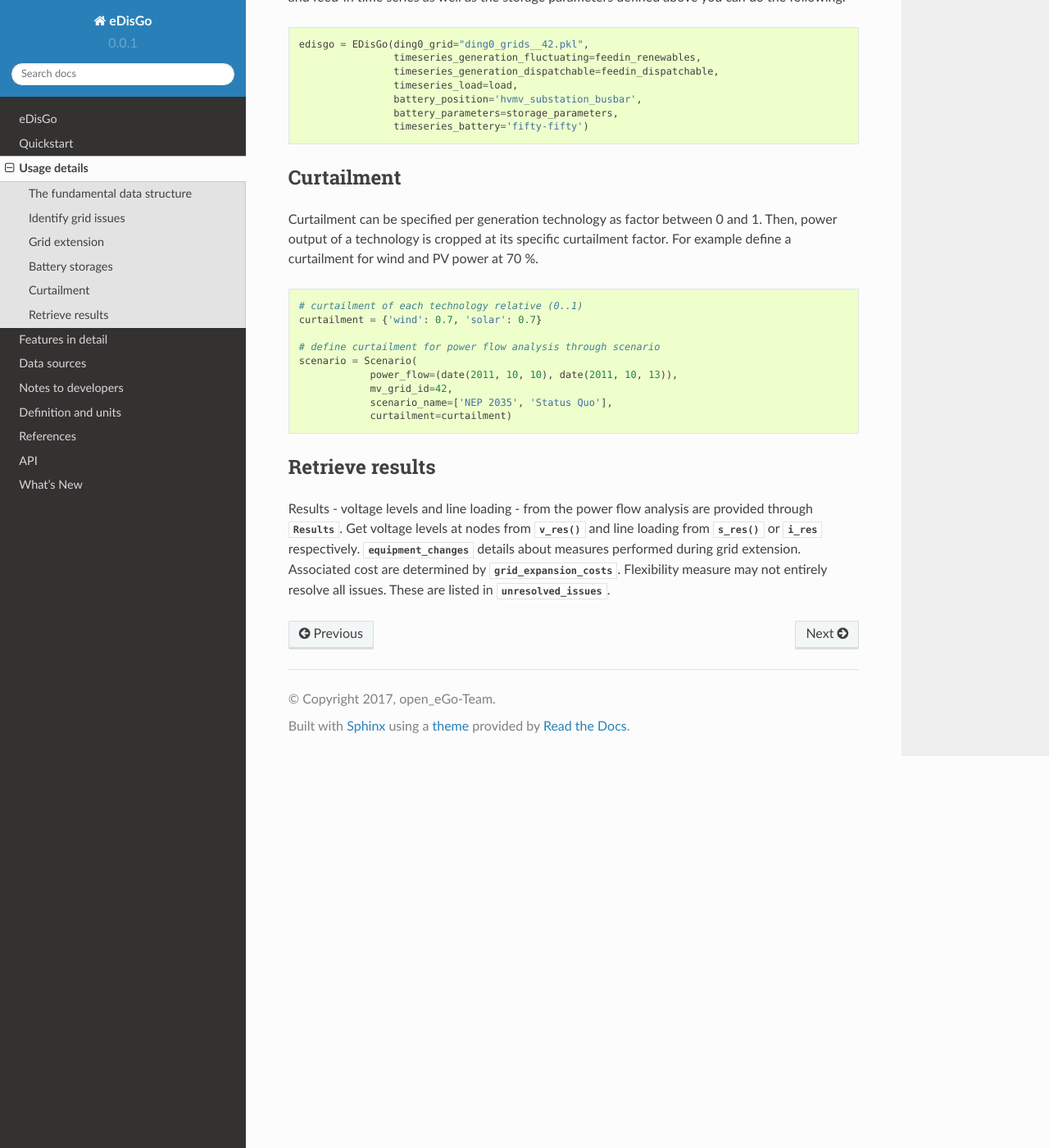
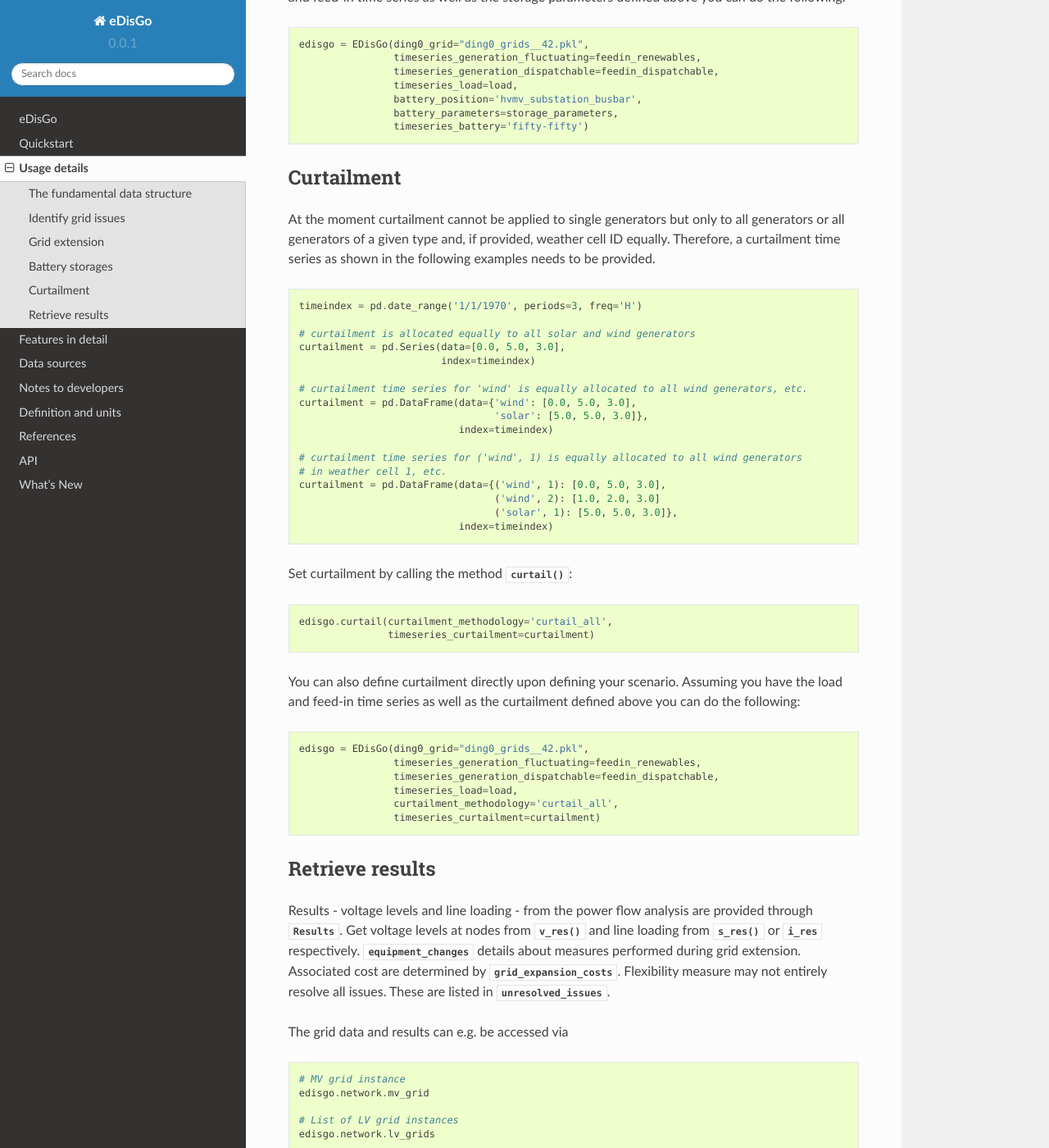
Before and after one commit to openego/eDisGo, a Sphinx documentation site: the page built from doc/usage_details.rst, in a window 1280 px wide and 1400 px high, scrolled down 3186 px. Shown: the whole window at 82% size. Built offline with Sphinx 7.4.7 and the Read the Docs theme 2.0.0, drawn with Linux system fonts in a browser that asks for light colours; formulas are drawn with MathJax 3; some of the changed text lies outside the part shown.

Commit message:
Adapt curtailment documentation

```diff
--- a/doc/usage_details.rst
+++ b/doc/usage_details.rst
@@ -179,22 +179,49 @@ above you can do the following:
 Curtailment
 -----------
 
-Curtailment can be specified per generation technology as factor between 0 and
-1. Then, power output of a technology is cropped at its specific curtailment
-factor.
-For example define a curtailment for wind and PV power at 70 %.
+At the moment curtailment cannot be applied to single generators but only to all generators or
+all generators of a given type and, if provided, weather cell ID equally.
+Therefore, a curtailment time series as shown in the following examples needs to be provided.
 
 .. code-block:: python
 
-    # curtailment of each technology relative (0..1)
-    curtailment = {'wind': 0.7, 'solar': 0.7}
+    timeindex = pd.date_range('1/1/1970', periods=3, freq='H')
 
-    # define curtailment for power flow analysis through scenario
-    scenario = Scenario(
-                power_flow=(date(2011, 10, 10), date(2011, 10, 13)),
-                mv_grid_id=42,
-                scenario_name=['NEP 2035', 'Status Quo'],
-                curtailment=curtailment)
+    # curtailment is allocated equally to all solar and wind generators
+    curtailment = pd.Series(data=[0.0, 5.0, 3.0],
+			    index=timeindex)
+
+    # curtailment time series for 'wind' is equally allocated to all wind generators, etc.
+    curtailment = pd.DataFrame(data={'wind': [0.0, 5.0, 3.0],
+			             'solar': [5.0, 5.0, 3.0]},
+			       index=timeindex)
+
+    # curtailment time series for ('wind', 1) is equally allocated to all wind generators
+    # in weather cell 1, etc.
+    curtailment = pd.DataFrame(data={('wind', 1): [0.0, 5.0, 3.0],
+				     ('wind', 2): [1.0, 2.0, 3.0]
+			             ('solar', 1): [5.0, 5.0, 3.0]},
+			       index=timeindex)
+
+Set curtailment by calling the method :meth:`~.grid.network.EDisGo.curtail()`:
+
+.. code-block:: python
+
+    edisgo.curtail(curtailment_methodology='curtail_all',
+                   timeseries_curtailment=curtailment)
+
+You can also define curtailment directly upon defining your scenario. Assuming
+you have the load and feed-in time series as well as the curtailment defined
+above you can do the following:
+
+.. code-block:: python
+
+    edisgo = EDisGo(ding0_grid="ding0_grids__42.pkl",
+                    timeseries_generation_fluctuating=feedin_renewables,
+		    timeseries_generation_dispatchable=feedin_dispatchable,
+		    timeseries_load=load,
+                    curtailment_methodology='curtail_all',
+                    timeseries_curtailment=curtailment)
 
 
 Retrieve results
@@ -210,3 +237,16 @@ performed during grid extension. Associated cost are determined by
 :attr:`~.grid.network.Results.grid_expansion_costs`.
 Flexibility measure may not entirely resolve all issues.
 These are listed in :attr:`~.grid.network.Results.unresolved_issues`.
+
+The grid data and results can e.g. be accessed via
+
+.. code-block:: python
+
+    # MV grid instance
+    edisgo.network.mv_grid
+
+    # List of LV grid instances
+    edisgo.network.lv_grids
+
+    # Results of network analysis
+    edisgo.network.results
```
